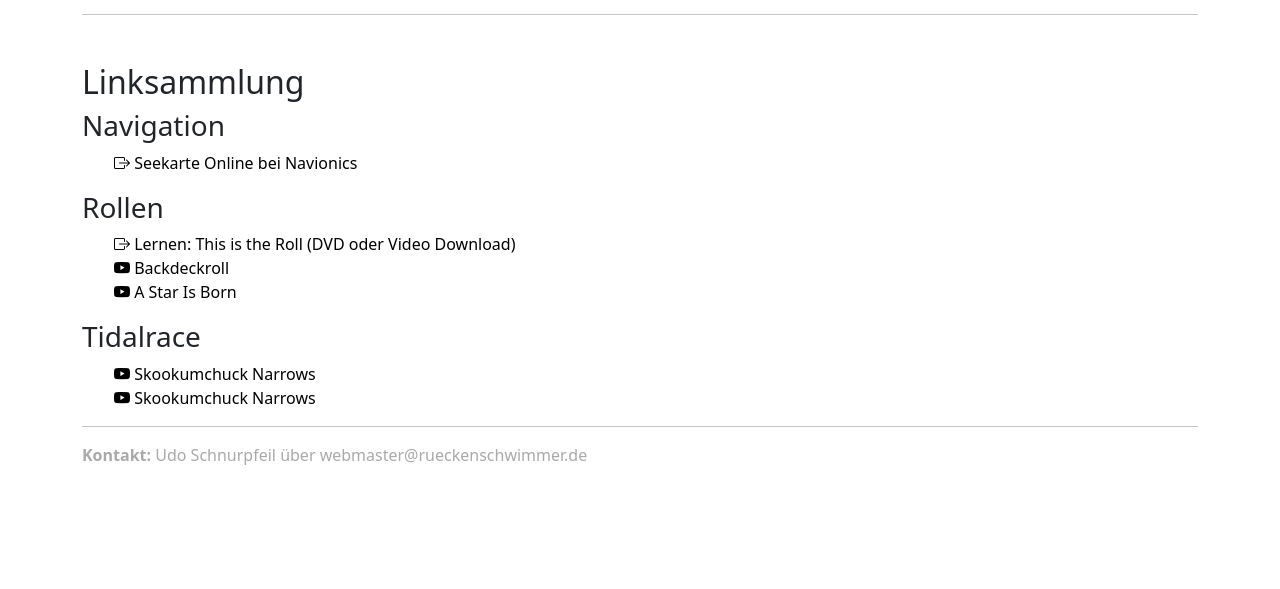
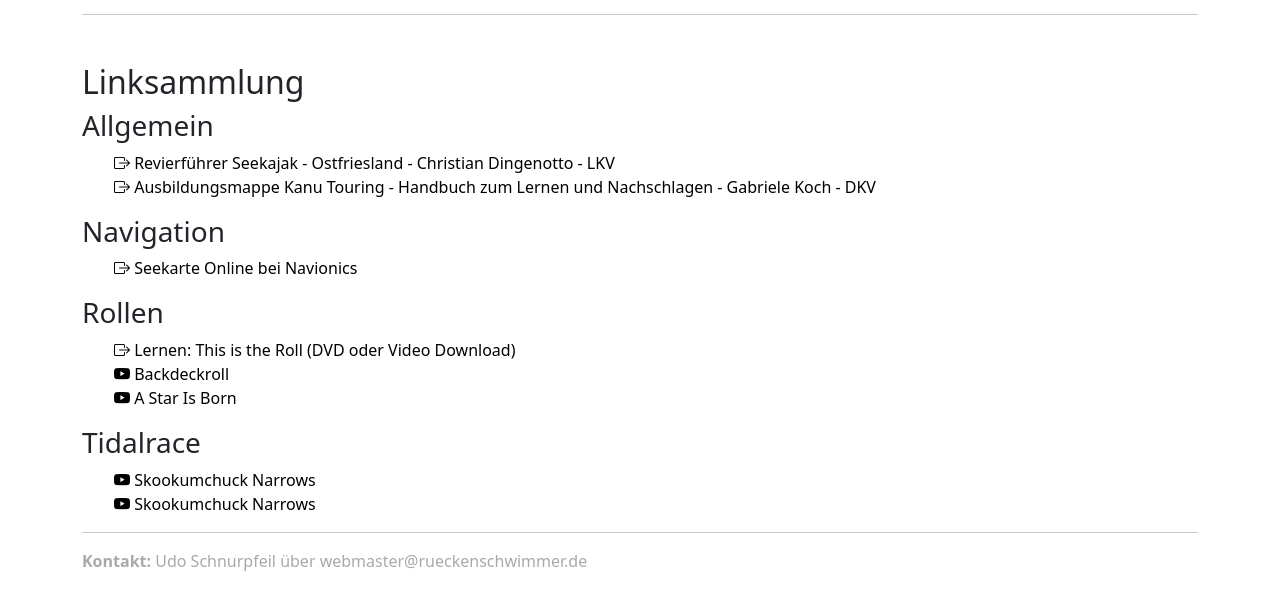
Before and after one commit to lofwyr14/kanu-tagebuch, a plain HTML site: page www/index.html in a window 1280 px wide. Shown: the part 2106-2695 px from the top of the page. Before the commit the page ends 2589 px from the top, so only its background shows below. Drawn offline with Linux system fonts and the light colour scheme.

Commit message:
DKV LKV Docs

```diff
--- a/www/index.html
+++ b/www/index.html
@@ -78,6 +78,16 @@
 
 <h2>Linksammlung</h2>
 
+<h3>Allgemein</h3>
+<ul>
+  <li><a href="https://daten2.verwaltungsportal.de/dateien/seitengenerator/cfc4c5a79be0dfd327300683b72a3fe8102049/revierfuehrer_ostfriesland_2018_www.pdf"><i class="bi-box-arrow-right"></i>
+    Revierführer Seekajak - Ostfriesland - Christian Dingenotto - LKV</a>
+  </li>
+  <li><a href="https://www.kanu.de/_ws/mediabase/_ts_1622542285000//downloads/freizeit/Touring/HandbuchTouring.pdf"><i class="bi-box-arrow-right"></i>
+    Ausbildungsmappe Kanu Touring - Handbuch zum Lernen und Nachschlagen - Gabriele Koch - DKV</a>
+  </li>
+</ul>
+
 <h3>Navigation</h3>
 <ul>
   <li><a href="https://webapp.navionics.com/?lang=de#boating@11&key=cubgI%7Dw%7Bm%40"><i class="bi-box-arrow-right"></i>
```
